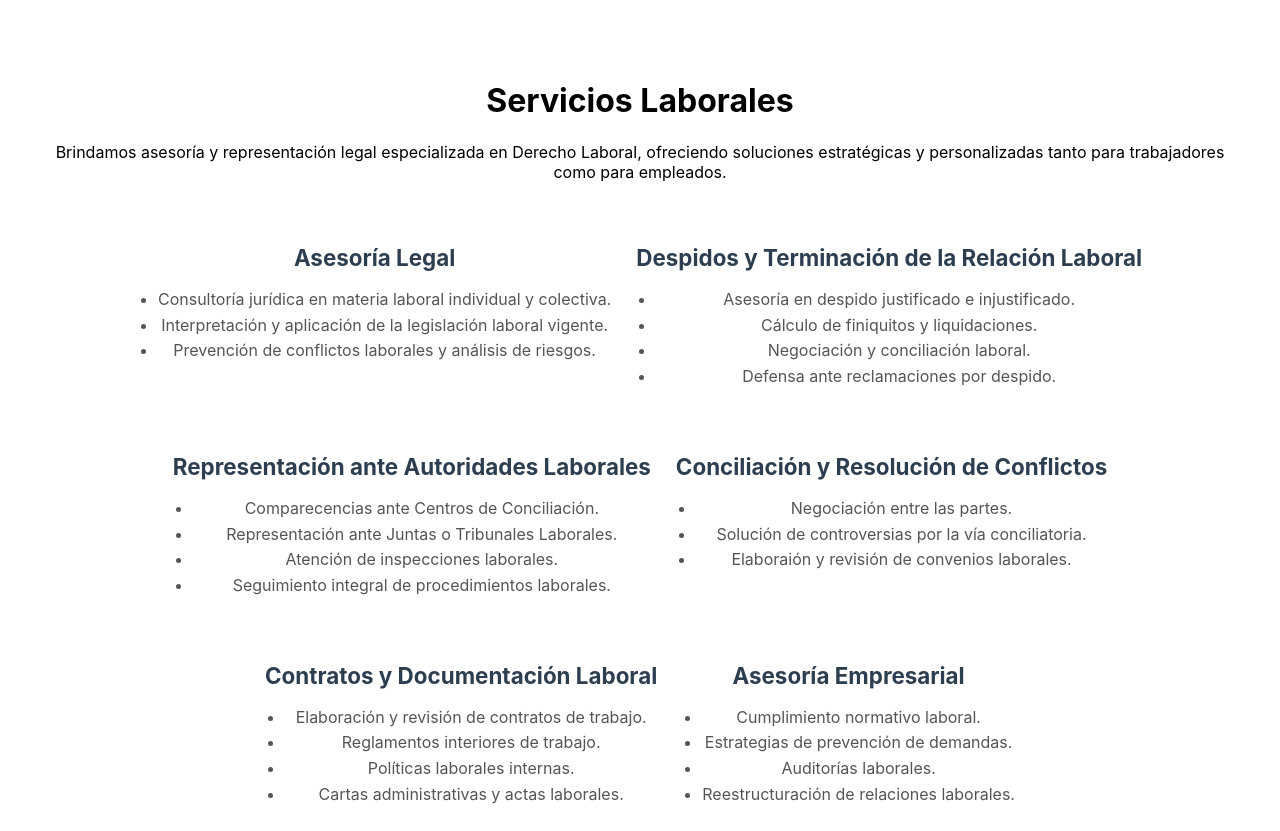
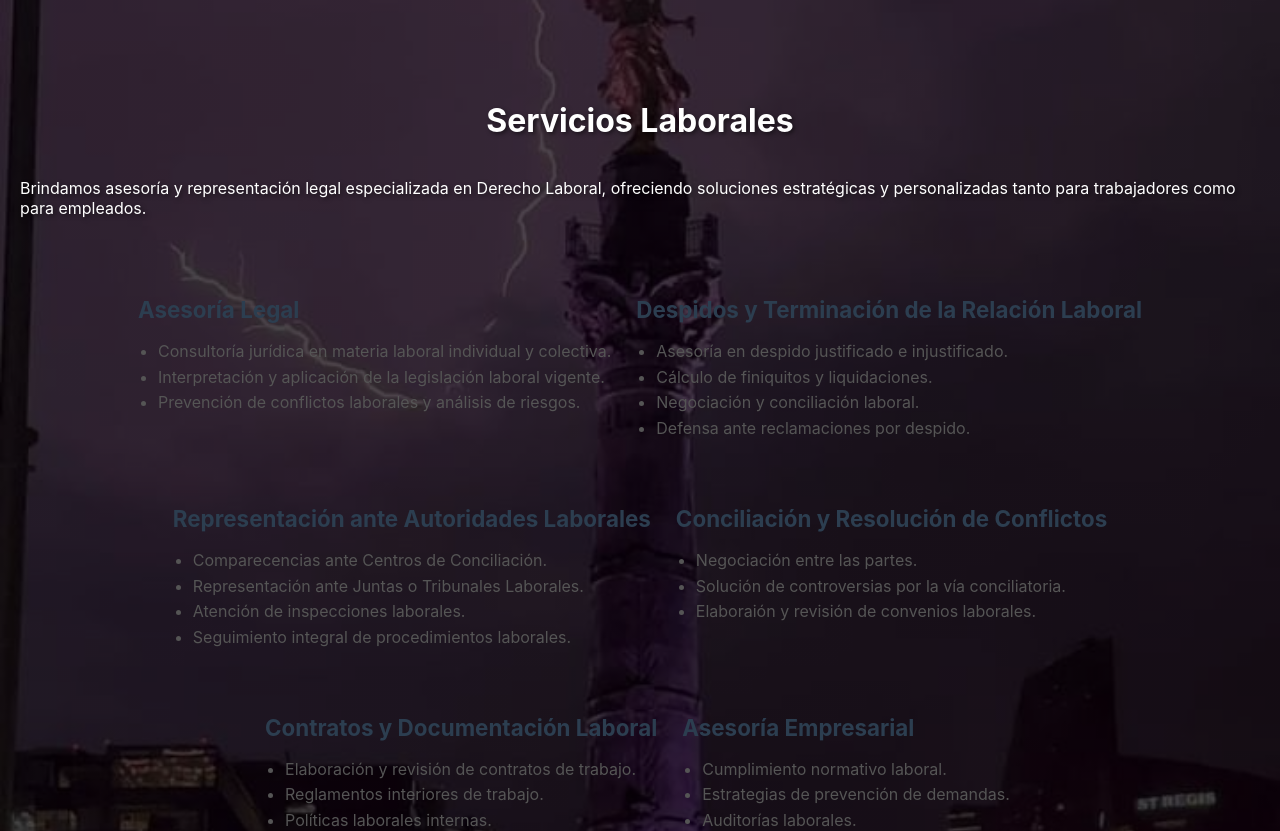
Before and after one commit to luz-molina/abogados-molina, a React (Create React App) app: page /servicios in a window 1280 px wide. Shown: the top 831 px of the page. Built offline with nearby package versions, Linux system fonts and the light colour scheme.

Commit message:
Agregada de fondo a servicios

```diff
--- a/src/Servicios.css
+++ b/src/Servicios.css
@@ -1,9 +1,22 @@
 /*src/Servicios.css*/
 .servicios-container {
-  padding: 60px 20px;
-  max-width: 1200px;
-  margin: auto;
-  text-align: center;
+  /*Ruta de la imagen servicios*/
+  background-image: linear-gradient(rgba(0, 0, 0, 0.7), rgba(0, 0, 0, 0.7)), url('./fondo-servicios.jpg');
+  background-size: cover;
+  background-position: center;
+  background-attachment: fixed;
+
+  padding: 80px 20px;
+  min-height: 100vh;
+  display: flex;
+  flex-direction: column;
+  align-items: center;
+}
+
+.servicios-container h1,
+.servicios-container p {
+  color: #ffffff;
+  text-shadow: 2px 2px 4px rgba(0, 0, 0, 0.5);
 }
 
 .servicios-grid {
@@ -15,6 +28,8 @@
 }
 
 .servicios-card {
+  background: rgba(255, 255, 255, 0.95);/*Blanco ligeramente transparente*/
+  backdrop-filter: blur(5px); /*Efecto de vidrio esmerilado*/
   background: #ffffff;
   border-radius: 12px;
   padding: 30px;
```
Also changed, not shown: src/fondo-servicios.jpg (added).
